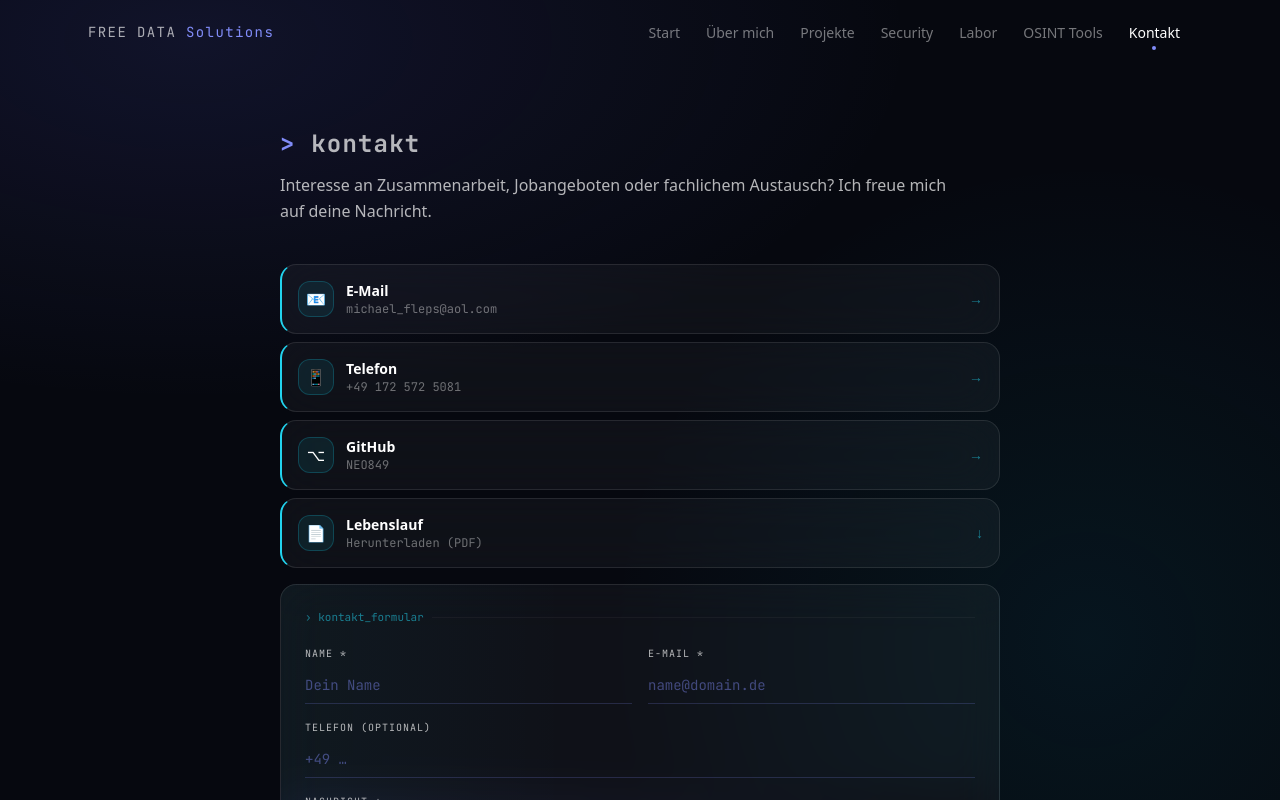
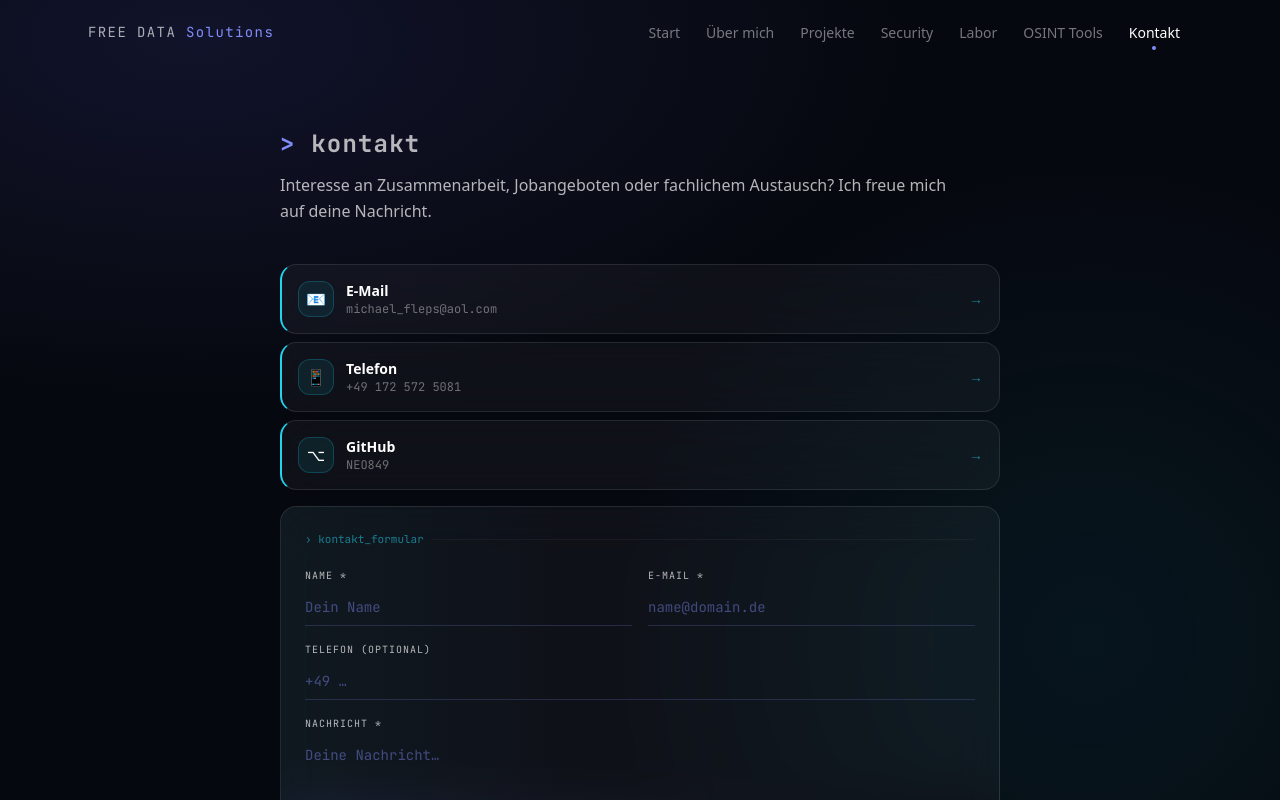
Before and after one commit to NEO849/neo-portfolio, a React (Vite) app: page /kontakt in a window 1280 px wide. Shown: the top 800 px of the page. Built offline with nearby package versions, Linux system fonts and the light colour scheme.

Commit message:
feat(kontakt): Lebenslauf-Download-Button entfernt (PDF bleibt auf Server abrufbar)

```diff
--- a/src/views/KontaktView.tsx
+++ b/src/views/KontaktView.tsx
@@ -39,14 +39,6 @@ const KONTAKT_EINTRAEGE: KontaktEintrag[] = [
     icon: "⌥",
     label: "GitHub",
     wert: "NEO849",
-  },
-  {
-    href: "/Michael_Fleps_Lebenslauf.pdf",
-    extern: false,
-    download: "Michael_Fleps_Lebenslauf.pdf",
-    icon: "📄",
-    label: "Lebenslauf",
-    wert: "Herunterladen (PDF)",
   },
 ];
 
```
